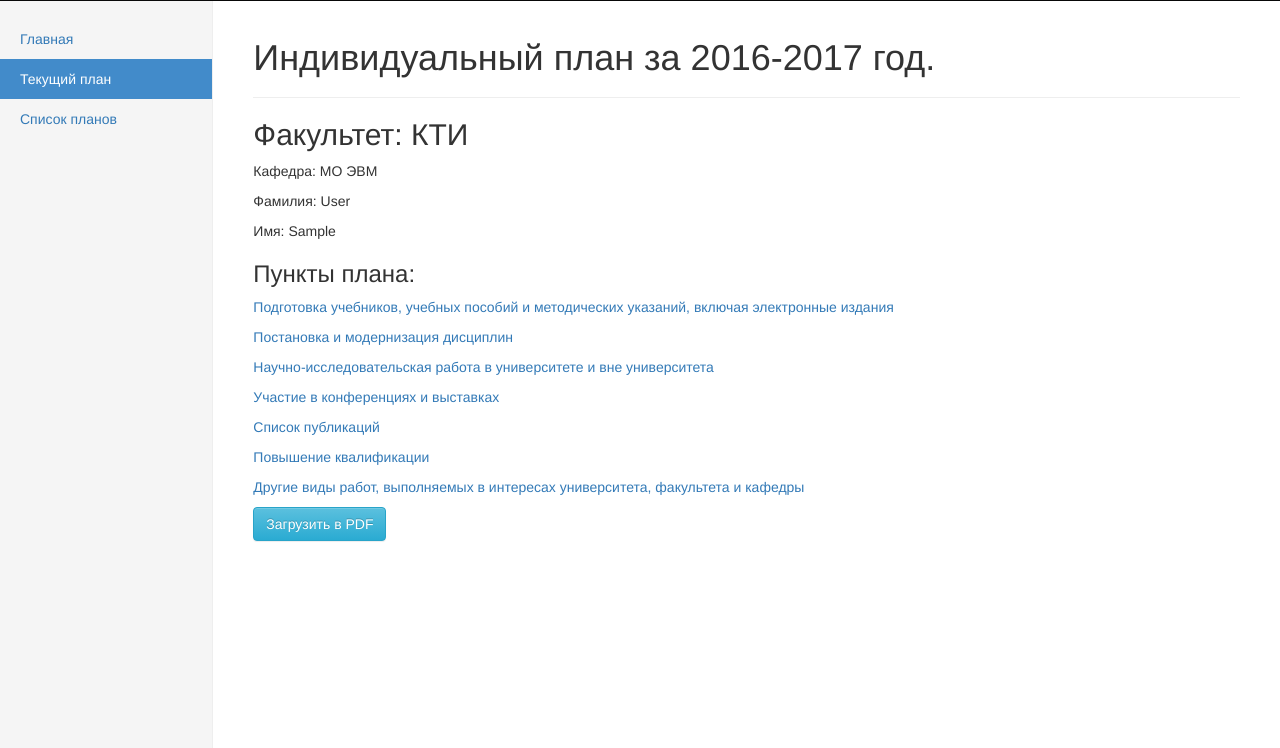
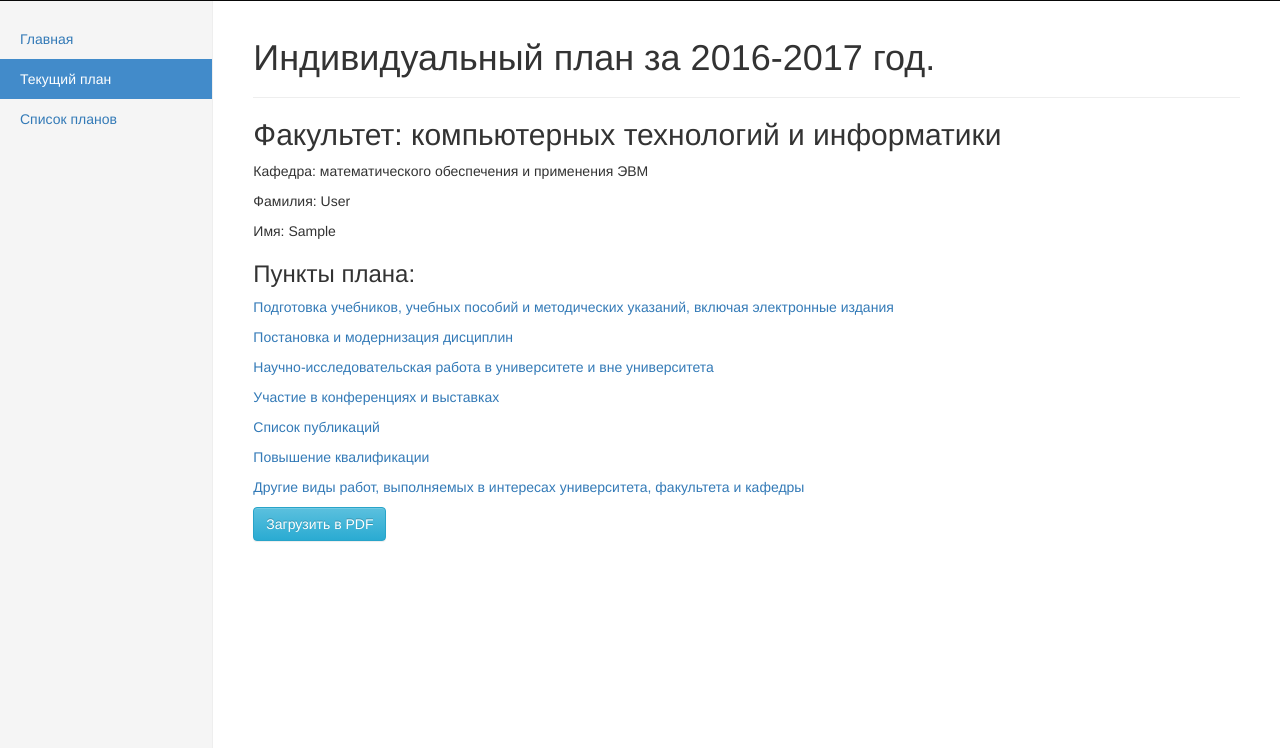
Before and after one commit to w3prog/teacherPlan, a Django app: page /teacherPlan/currentPlan/ in a window 1280 px wide. Shown: the part 52-800 px from the top of the page. Run offline with Django 3.2, Linux system fonts and the light colour scheme; the visitor is signed in with stand-in values (Sample User, id 1); data comes from the database, SQL or seed files in the repository; parts of the project's set-up code (start-up, migrations or seed data) failed here and were passed over; some libraries are stand-ins or nearby versions.

Commit message:
Добавлены полные названия факультетов

```diff
--- a/teacherPlan/pdf/pdf_generate.py
+++ b/teacherPlan/pdf/pdf_generate.py
@@ -192,7 +192,7 @@ def conclusion_to_pdf(responce=None,id=1):
     contract_date = dateformat.format(tplan.person_profile.contract_date, 'd E Y')
 
   personal_data = [
-      ['Факультет', 'компьютерных технологий и информатики '],
+      ['Факультет', 'компьютерных технологий и информатики'],
       ['Кафедра', 'математического обеспечения и применения ЭВМ'],
       ['ФИО', tplan.person_profile.FIO],
       ['Должность', position],
--- a/teacherPlan/templates/teacherPlan/plan.html
+++ b/teacherPlan/templates/teacherPlan/plan.html
@@ -2,8 +2,8 @@
 {% block title %}Индивидуальный план за {{ plan.start_year }}-{{  plan.start_year|add:"1" }} год.{% endblock %}
 {% block pagename %}Индивидуальный план за {{ plan.start_year }}-{{  plan.start_year|add:"1" }} год.{% endblock %}
 {% block content %}
-    <h2>Факультет: КТИ</h2>
-    <p>Кафедра: МО ЭВМ</p>
+    <h2>Факультет: компьютерных технологий и информатики</h2>
+    <p>Кафедра: математического обеспечения и применения ЭВМ</p>
     {% if not user_profile.position == none %}
         <p>Должность: {{ user_profile.position }}</p>
     {% endif %}
```
